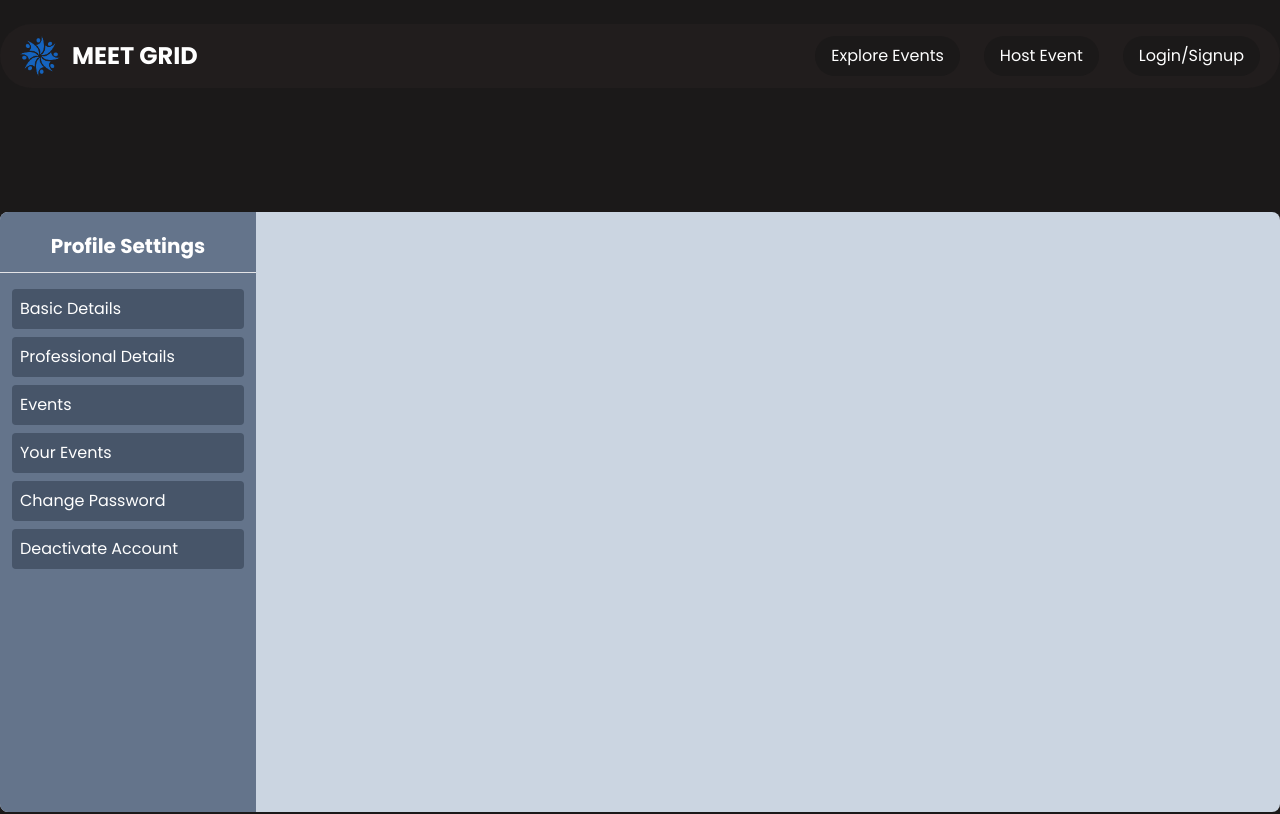
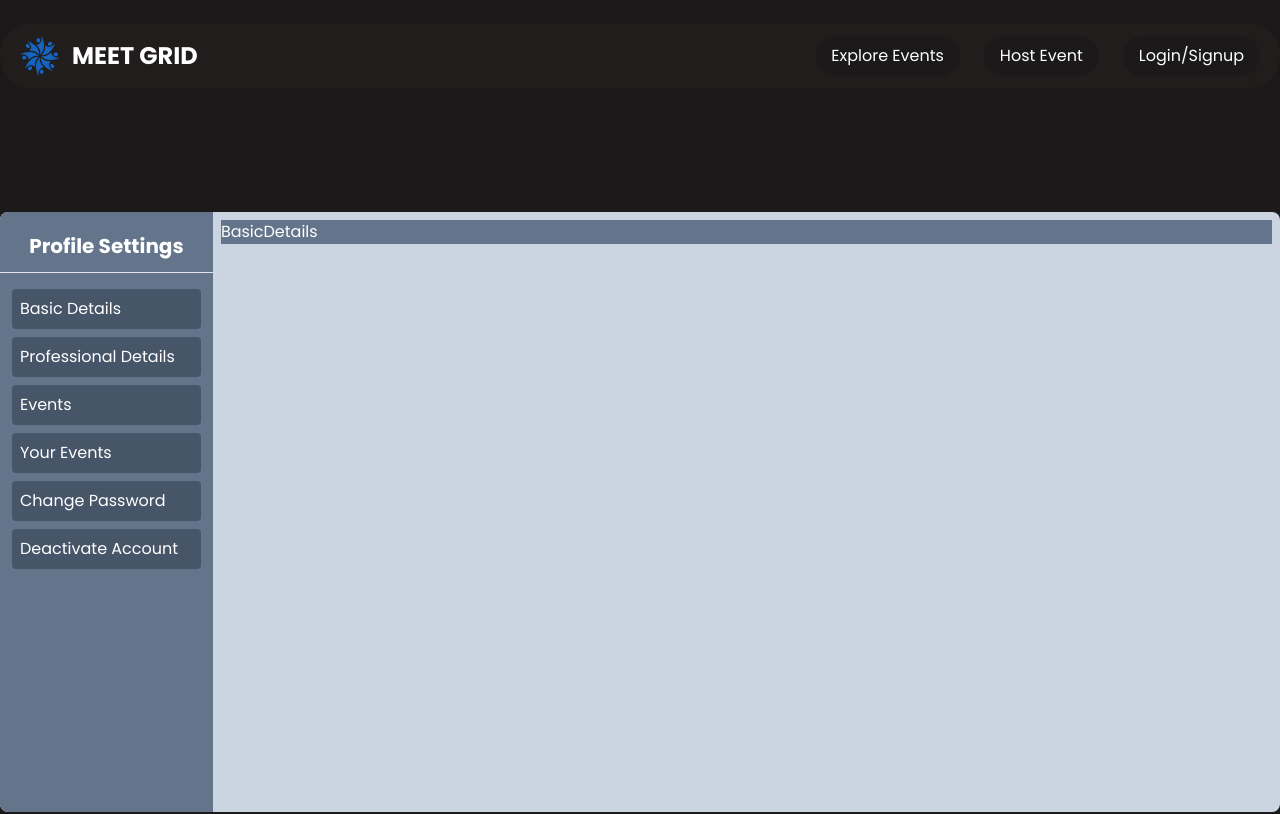
Before and after one commit to aswinambalathara/Meet_Grid, a Next.js app in the folder meetgrid_frontend/: page /profile in a window 1280 px wide. Shown: the top 814 px of the page. Built offline with nearby package versions, Linux system fonts and the light colour scheme; no server answers; a web font is replaced by a local one.

Commit message:
user-profile UI created

```diff
--- a/meetgrid_frontend/app/(user)/profile/page.tsx
+++ b/meetgrid_frontend/app/(user)/profile/page.tsx
@@ -1,23 +1,52 @@
-import React from "react";
+"use client";
+
+import React, { useState } from "react";
 import { UserSidebarLinks } from "@/lib/constants";
+import BasicDetails from "@/components/pagecomponents/user/Profile/BasicDetails";
+import ProfessionalDetails from "@/components/pagecomponents/user/Profile/ProfessionalDetails";
+import DeactivateAccount from "@/components/pagecomponents/user/Profile/DeactivateAccount";
+import Events from "@/components/pagecomponents/user/Profile/EventsPage";
+import ChangePassword from "@/components/pagecomponents/user/Profile/ChangePassword";
+
 function page() {
+  const [activeSection, setActiveSection] = useState("basic");
+
+  const renderContent = () => {
+    switch (activeSection) {
+      case "basic":
+        return <BasicDetails />;
+      case "professional-details":
+        return <ProfessionalDetails />;
+      case "events":
+        return <Events />;
+      case "change-password":
+        return <ChangePassword />;
+      case 'deactivate-account':
+        return <DeactivateAccount/>
+    }
+  };
+
   return (
     <div className="min-h-screen text-white flex items-center justify-center">
-      <div className="profile-container bg-slate-300 w-[1350px] h-[600px] rounded-lg">
+      <div className="profile-container bg-slate-300 w-[1350px] h-[600px] rounded-lg flex">
         <div className="side-bar bg-slate-500 w-64 h-full rounded-l-lg flex flex-col items-center py-5">
           <h3 className="text-xl font-semibold">Profile Settings</h3>
           <hr className="w-full mt-3" />
           <ul className="w-full px-3 py-4 flex flex-col gap-2">
             {UserSidebarLinks.map((linkObj, index) => (
               <li
-                className={`bg-slate-600 p-2 rounded-sm hover:bg-slate-400 cursor-pointer transition-all ease-linear duration-200 ${linkObj?.textcolor}`}
+                className={`bg-slate-600 p-2 rounded-sm hover:bg-slate-400 cursor-pointer transition-all ease-linear duration-200 ${
+                  linkObj.textcolor || ""
+                }`}
                 key={index}
+                onClick={() => setActiveSection(linkObj.href)}
               >
                 {linkObj.label}
               </li>
             ))}
           </ul>
         </div>
+        <div className="content w-full p-2">{renderContent()}</div>
       </div>
     </div>
   );
--- a/meetgrid_frontend/components/pagecomponents/user/Profile/BasicDetails.tsx
+++ b/meetgrid_frontend/components/pagecomponents/user/Profile/BasicDetails.tsx
@@ -2,7 +2,7 @@ import React from 'react'
 
 function BasicDetails() {
   return (
-    <div>BasicDetails</div>
+    <div className='bg-slate-500'>BasicDetails</div>
   )
 }
 
--- /dev/null
+++ b/meetgrid_frontend/components/pagecomponents/user/Profile/ChangePassword.tsx
@@ -0,0 +1,9 @@
+import React from 'react'
+
+function ChangePassword() {
+  return (
+    <div>ChangePassword</div>
+  )
+}
+
+export default ChangePassword
--- /dev/null
+++ b/meetgrid_frontend/components/pagecomponents/user/Profile/DeactivateAccount.tsx
@@ -0,0 +1,9 @@
+import React from 'react'
+
+function DeactivateAccount() {
+  return (
+    <div>DeactivateAccount</div>
+  )
+}
+
+export default DeactivateAccount
--- /dev/null
+++ b/meetgrid_frontend/components/pagecomponents/user/Profile/EventsPage.tsx
@@ -0,0 +1,9 @@
+import React from 'react'
+
+function EventsPage() {
+  return (
+    <div>EventsPage</div>
+  )
+}
+
+export default EventsPage
--- /dev/null
+++ b/meetgrid_frontend/components/pagecomponents/user/Profile/ProfessionalDetails.tsx
@@ -0,0 +1,9 @@
+import React from 'react'
+
+function ProfessionalDetails() {
+  return (
+    <div className=''>ProfessionalDetails</div>
+  )
+}
+
+export default ProfessionalDetails
--- a/meetgrid_frontend/lib/constants/index.ts
+++ b/meetgrid_frontend/lib/constants/index.ts
@@ -45,10 +45,10 @@ export const AdminLogoutLink: NavLinks = {
 };
 
 export const UserSidebarLinks: NavLinks[] = [
-  { label: "Basic Details", href: "/profile/basic-details" },
-  { label: "Professional Details", href: "/profile/professional-details" },
-  { label: "Events", href: "/profile/events" },
-  { label: "Your Events", href: "/profile/your-events" },
-  { label: "Change Password", href: "/profile/change-password" },
-  { label: "Deactivate Account", href: "/profile/deactivate", textcolor:'text-red-400'},
+  { label: "Basic Details", href: "basic" },
+  { label: "Professional Details", href: "professional-details" },
+  { label: "Events", href: "events" },
+  { label: "Your Events", href: "your-events" },
+  { label: "Change Password", href: "change-password" },
+  { label: "Deactivate Account", href: "deactivate-account", textcolor:'text-red-400'},
 ];
```
